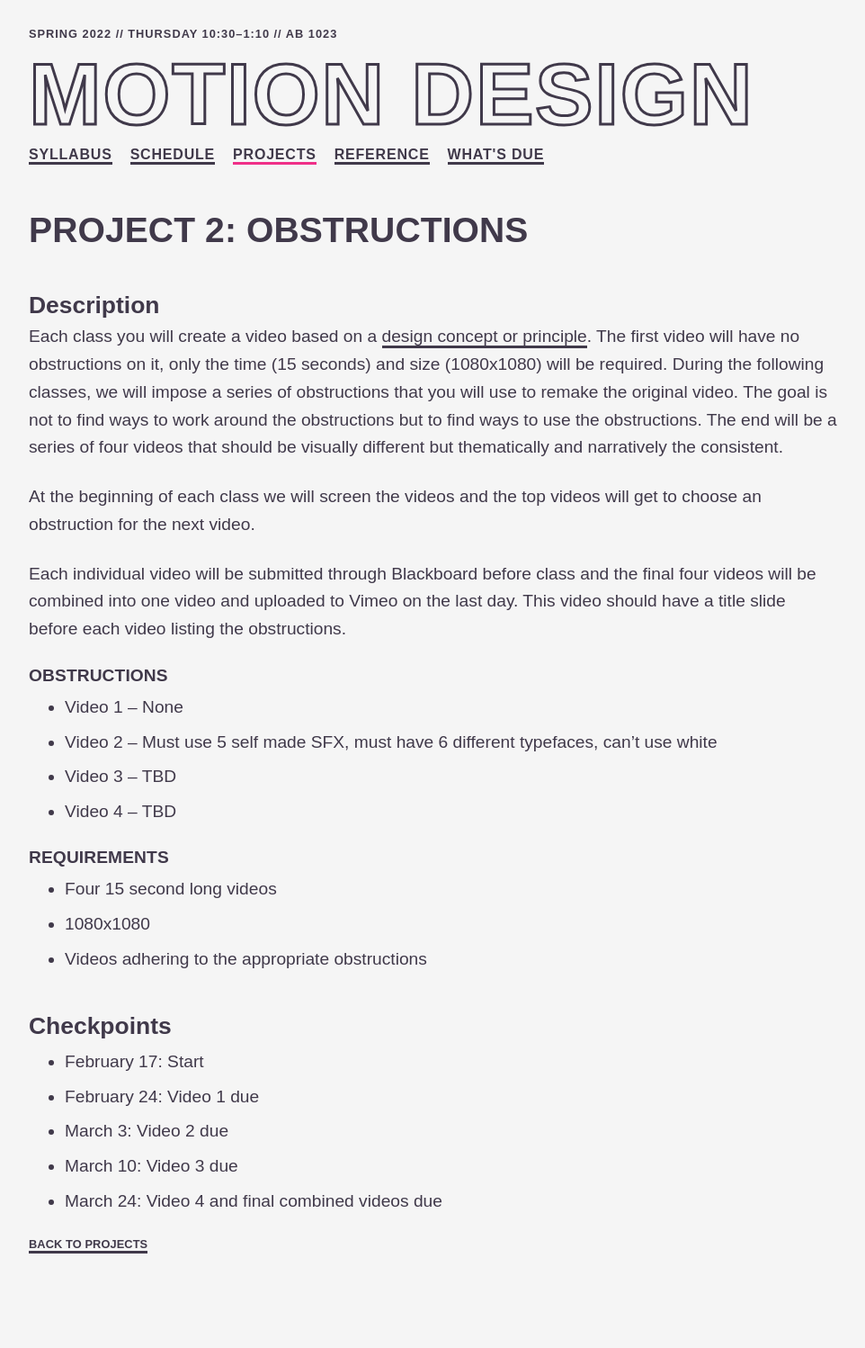
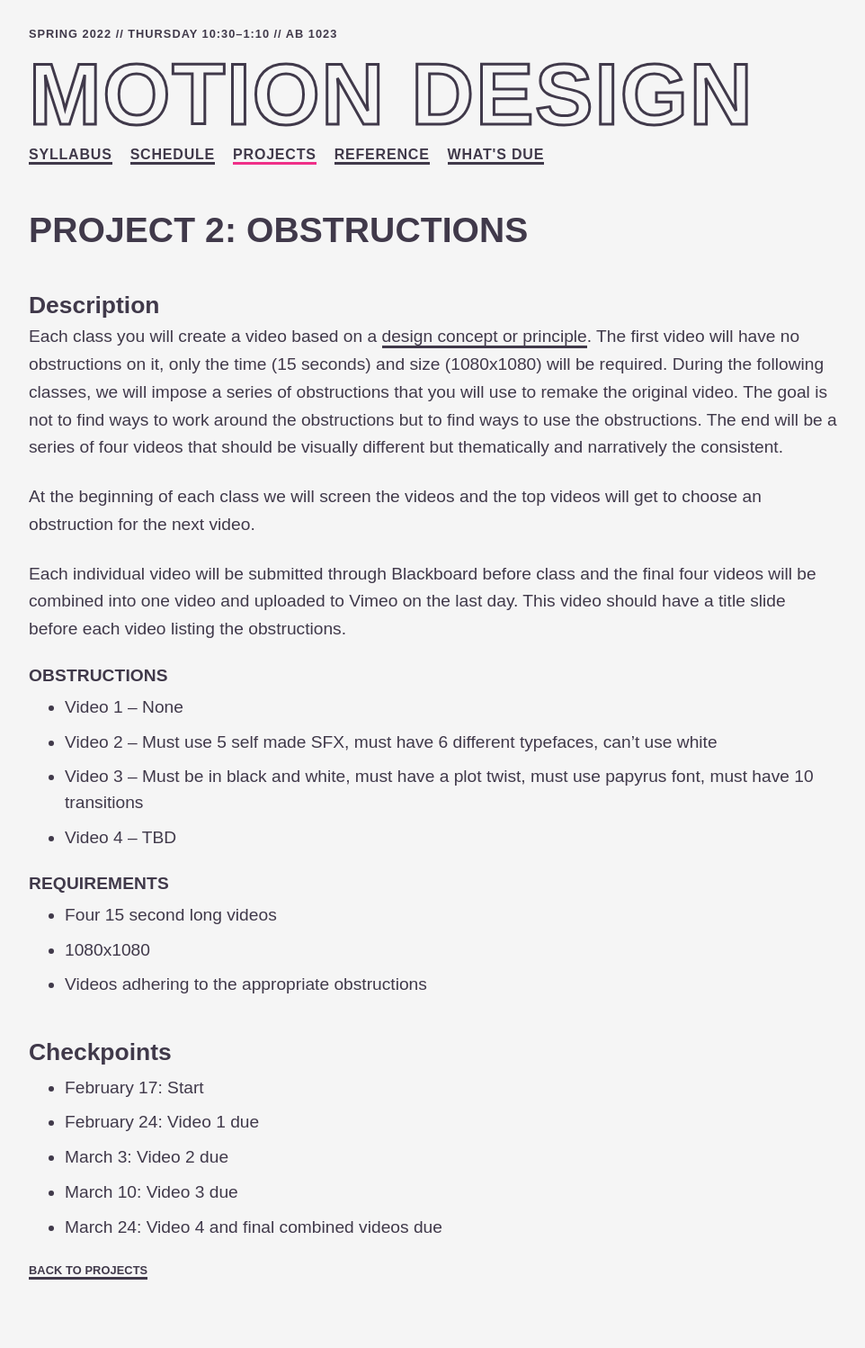
Before and after one commit to gmu-gd/motion22-spring, a Jekyll site: the page built from _posts/2022-02-17-p2.md, in a window 1280 px wide. Shown: the whole page at 90% size, without its empty margins (0-962 px from the left). Built offline with Jekyll 4.4.1, drawn with Linux system fonts in a browser that asks for light colours; some web fonts are replaced; before the commit the page ends 1469 px from its top, so only the background shows below that.

Commit message:
Update 2022-02-17-p2.md

```diff
--- a/_posts/2022-02-17-p2.md
+++ b/_posts/2022-02-17-p2.md
@@ -19,7 +19,7 @@ Each individual video will be submitted through Blackboard before class and the
 #### Obstructions
 * Video 1 &ndash; None
 * Video 2 &ndash; Must use 5 self made SFX, must have 6 different typefaces, can’t use white
-* Video 3 &ndash; TBD
+* Video 3 &ndash; Must be in black and white, must have a plot twist, must use papyrus font, must have 10 transitions
 * Video 4 &ndash; TBD
 
 #### Requirements
```
